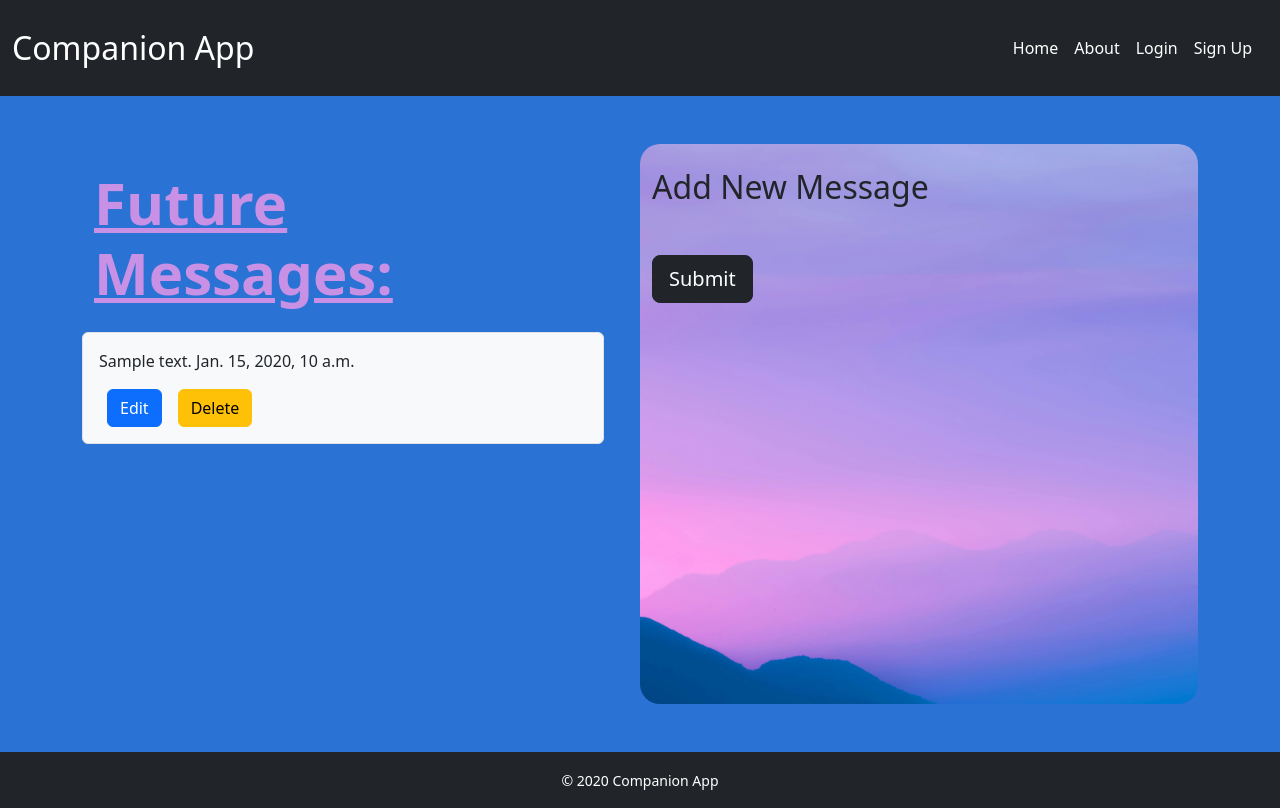
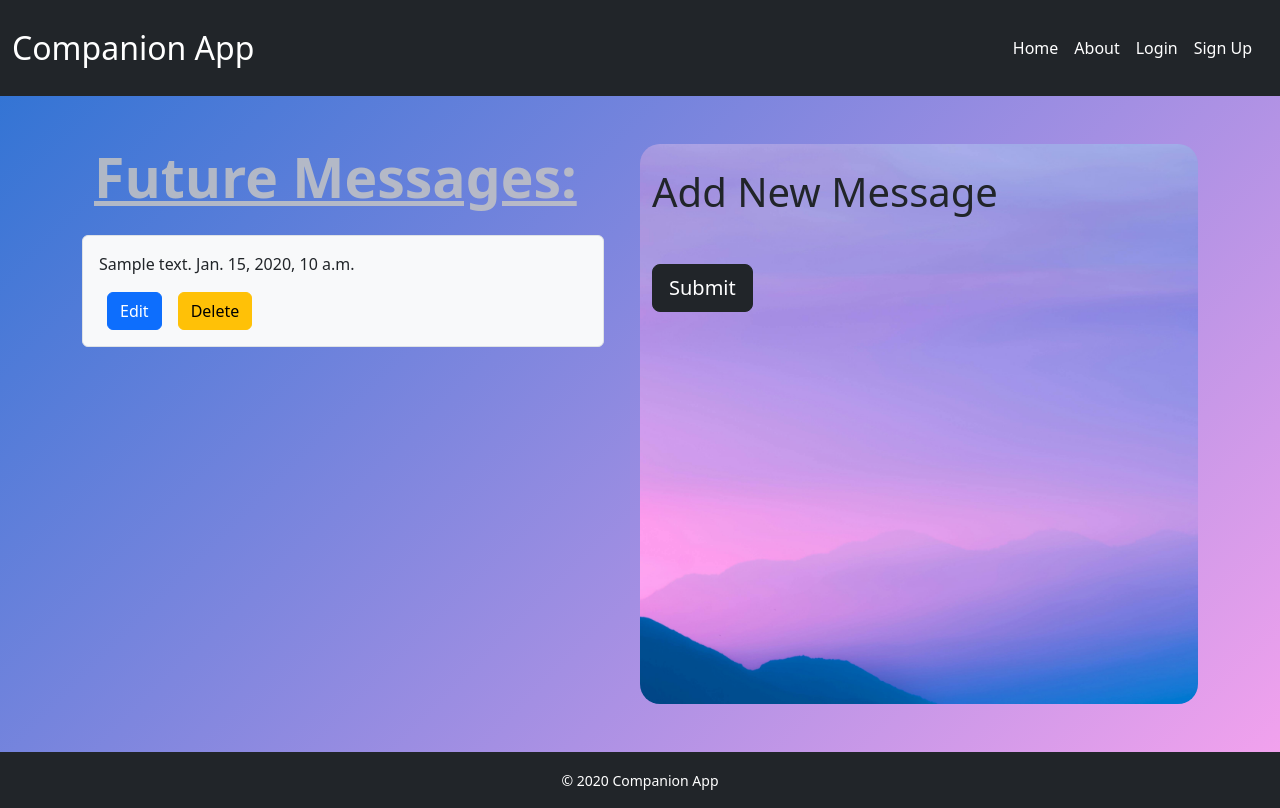
Before and after one commit to JamieJB123/hackathon2, a Django app: template message_app/templates/message_app/admin-page.html in a window 1280 px wide. Run offline with Django 3.2, Linux system fonts and the light colour scheme; the template is opened without the code that fills it: most values are stand-ins (such as "Sample title", 1, 10 or a date in 2020); some libraries are stand-ins or nearby versions.

Commit message:
Styling: minor amend to styling (layout / colors). Functionality: add additional if statement to javascript API call to modulate message display depending on message type

```diff
--- a/message_app/templates/message_app/admin-page.html
+++ b/message_app/templates/message_app/admin-page.html
@@ -9,7 +9,7 @@
     <div class="row">
         <div class="col-12 col-md-6 pe-5">
             <div class="row">
-                <h1 id="admin-title" class="my-4">Future Messages:</h1>
+                <h1 id="admin-title" class="mb-4">Future Messages:</h1>
                 {% for message in future_messages %}
                 <div class="message-container p-3 border rounded bg-light mb-3">
                     <p>
@@ -51,7 +51,7 @@
             </div>
         </div>
         <div class="col-12 col-md-6 display-page">
-            <h2 class="mt-4">Add New Message</h2>
+            <h1 class="mt-4">Add New Message</h1>
             <form id="messageForm" method="post" class="mt-5 mb-5">
                 {{ message_form | crispy }}
                 {% csrf_token %}
--- a/message_app/views.py
+++ b/message_app/views.py
@@ -53,6 +53,7 @@ def get_message_api(request):
     if message:
         time_diff = message.scheduled_at - now
         minutes = time_diff.total_seconds() // 60
+        message_type = message.message_type
         if message.message_type == 0:
             show_message = 0 <= time_diff.total_seconds() <= 120
         else:
@@ -64,7 +65,8 @@ def get_message_api(request):
             },
             'show_message': show_message,
             'username1': request.user.username,
-            'minutes': minutes if show_message else None
+            'minutes': minutes if show_message else None,
+            'message_type': message_type
         })
     else:
         return JsonResponse({'message': None, 'show_message': False, 'username1': request.user.username})
--- a/static/css/style.css
+++ b/static/css/style.css
@@ -1,7 +1,8 @@
 #admin-title {
-    color: #C891E6;
+    /* color: #C891E6; */
+    color: rgba(195, 195, 195, 0.85);
     font-weight: 700;
-    font-size: calc(1.475rem + 2.7vw);
+    font-size: calc(1.3rem + 2.7vw);
     text-decoration: underline;
 }
 #index-title {
@@ -12,7 +13,7 @@
 
 /* Display Page */
 #body {
-  background-color: #2A72D3
+  background-image: linear-gradient(135deg, #2A72D3, #F7A3EE);
 }
 .display-page {
     background-image: url("../images/display_default.jpg");
```
Also changed, not shown: message_app/templates/message_app/display.html (+8 -2 lines).
